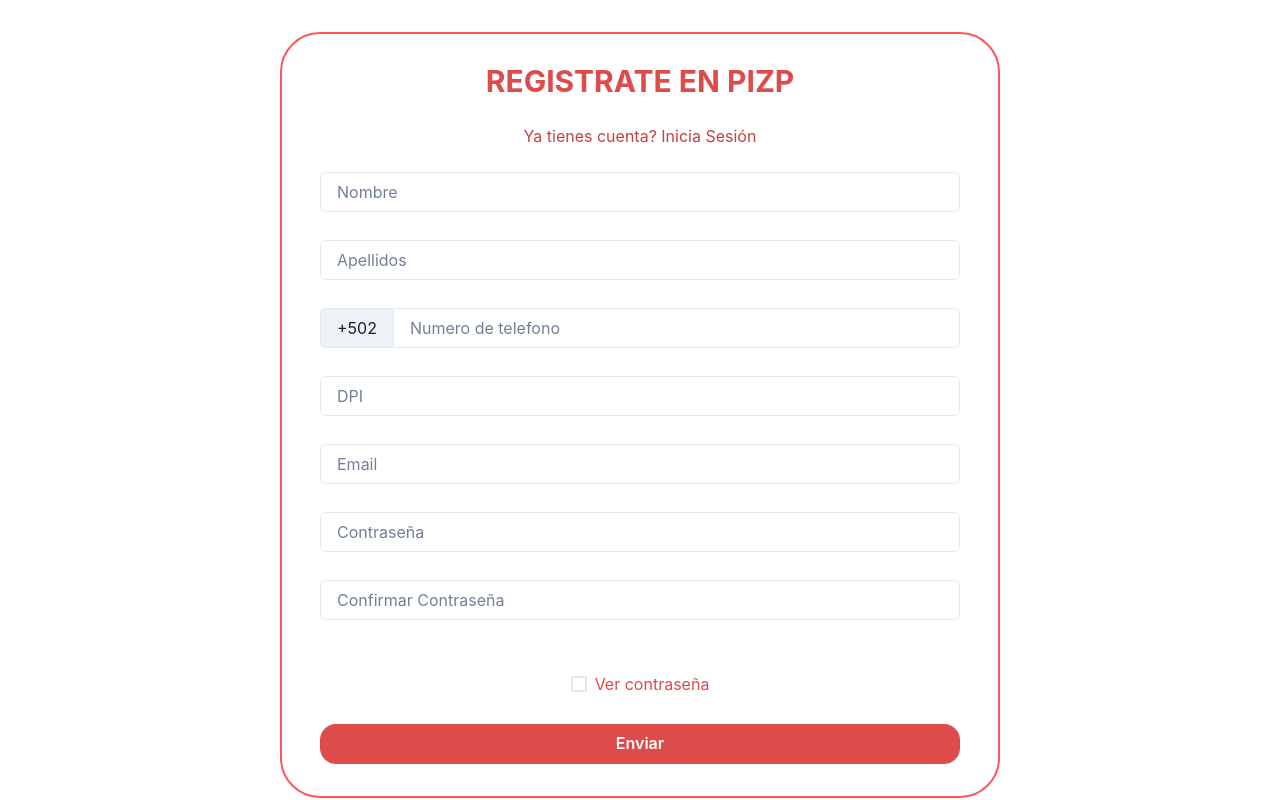
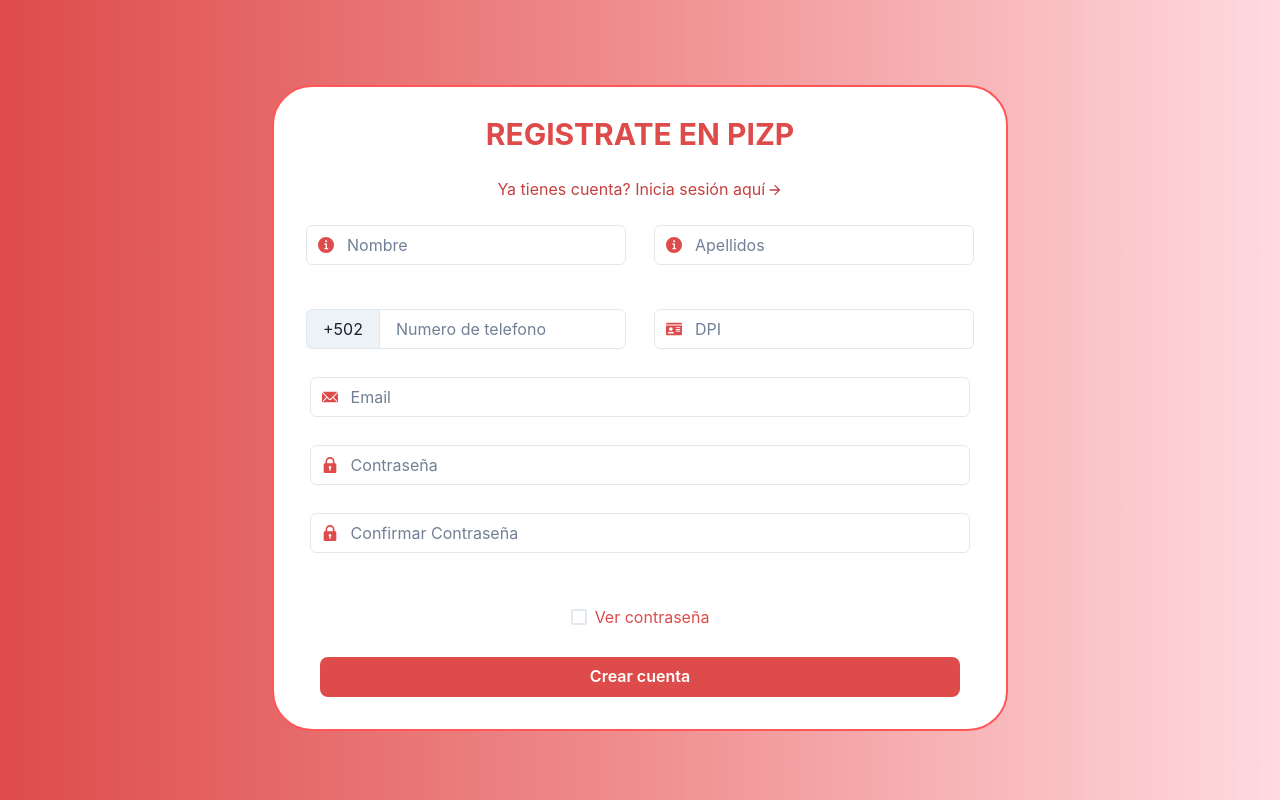
Before and after one commit to sgomez-2020088/PIZP_Front, a React (Vite) app: page /register in a window 1280 px wide. Built offline with nearby package versions, Linux system fonts and the light colour scheme.

Commit message:
Se modifica componente Register

```diff
--- a/src/components/Register/Register.jsx
+++ b/src/components/Register/Register.jsx
@@ -1,9 +1,10 @@
 import React, { useState } from 'react'
 import { useRegister } from '../../shared/hooks/useRegister';
-import { Box, Button, Checkbox, FormControl, FormErrorMessage, FormLabel, Icon, Input, InputGroup, InputLeftAddon, InputRightElement, Text } from '@chakra-ui/react';
-import { WarningIcon, WarningTwoIcon } from '@chakra-ui/icons';
+import { Box, Button, Checkbox, FormControl, FormErrorMessage, FormLabel, Icon, Input, InputGroup, InputLeftAddon, InputLeftElement, InputRightElement, Text } from '@chakra-ui/react';
+import { ArrowForwardIcon, EmailIcon, InfoIcon, LockIcon, UnlockIcon, WarningIcon, WarningTwoIcon } from '@chakra-ui/icons';
 import { Link } from 'react-router-dom';
 import { color, motion } from 'framer-motion';
+import { FaIdCard, FaPersonBooth } from 'react-icons/fa';
 
 
 const MotionBox = motion(Box)
@@ -95,9 +96,10 @@
 
     return (
     <>
-      <MotionBox display="flex" alignItems="center" justifyContent="center" flexDirection="column" marginTop="1rem" initial={{ opacity: 0, y: 50 }}  animate={{ opacity: 1, y: 0 }}  transition={{ duration: 0.6 }}  >
+    <Box  bg="linear-gradient(to right, rgba(222, 75, 75, 1), rgba(233, 94, 95, 0.7), rgba(255, 182, 193, 0.5))"backdropFilter="blur(10px)">
+        <MotionBox  display="flex" alignItems="center" justifyContent="center" flexDirection="column"   height='100vh' initial={{ opacity: 0, y: 50 }}  animate={{ opacity: 1, y: 0 }}  transition={{ duration: 0.6 }}  >
             <Box  display='flex' alignItems='center' justifyContent='center' flexDirection='column'  marginTop='1rem'>
-                <Box display='flex' alignItems='center' justifyContent='center' flexDirection='column' border="2px solid #ff5757" width='45rem' borderRadius='2.5rem ' >
+                    <Box  bg='white' display='flex' alignItems='center' justifyContent='center' flexDirection='column' border="2px solid #ff5757" width='46rem' borderRadius='2.5rem ' >
                         <form onSubmit={handleSubmit}>
 
                         <FormControl  display="flex" flexDirection="column" alignItems="center" justifyContent="center"width="100%"textAlign="left" maxWidth="500px">
@@ -105,42 +107,65 @@
                             <Box  marginTop='5%' marginBottom='4%'>
                                 <Text fontSize='3xl'  color='#DE4B4B' as='b'> REGISTRATE EN PIZP</Text>
                             </Box>
-                        <Text marginBottom='1.5rem' color='#c54040'>Ya tienes cuenta?<Link to='/login'> Inicia Sesión</Link></Text>
+                            <Text marginBottom='1.5rem' color='#c54040'>Ya tienes cuenta?<Link to='/login'> Inicia sesión aquí<ArrowForwardIcon mb='0.1rem' ml='0.1rem'/></Link></Text>
 
-                        <Input  placeHolder='Nombre' id='1'size='md' value={name}   width='40rem' onChange={handleChangeName} mb='3'
-                            _focus={{outline:'none', borderColor:  '#DE4B4B', boxShadow: '0 0 8px 2px rgba(222, 75, 75, 0.3)'}}
-                            _hover={{outline:'none', borderColor:  '#DE4B4B', boxShadow: '0 0 8px 2px rgba(222, 75, 75, 0.3)'}}/>
-                        <span style={{color:'#DE4B4B', marginBottom:'1rem'}} > {validationErrors.name && <WarningTwoIcon style={{ marginRight: '6px' }} />}{validationErrors.name}</span>
+                            <Box display='flex' flexDirection='row'  gap='0.5rem' alignItems='flex-start'>
+                                <Box display="flex" flexDirection="column" alignItems="flex-start">
+                                    <InputGroup>
+                                        <InputLeftElement><InfoIcon color='#DE4B4B'/></InputLeftElement>
+                                        <Input placeHolder='Nombre' size='md' value={name} width='20rem' onChange={handleChangeName} mb='3' mr='5'
+                                        _focus={{outline: 'none',borderColor: '#DE4B4B',boxShadow: '0 0 8px 2px rgba(222, 75, 75, 0.3)'}}
+                                        _hover={{outline: 'none',borderColor: '#DE4B4B',boxShadow: '0 0 8px 2px rgba(222, 75, 75, 0.3)'}}/>
+                                    </InputGroup>
+                                    <span style={{ color: '#DE4B4B', marginTop: '0.5rem', marginLeft:'1rem', marginBottom:'0.5rem' }}>{validationErrors.name && <WarningTwoIcon style={{ marginRight: '6px', marginBottom:'0.1rem' }} />}{validationErrors.name}</span>
+                                </Box>
+
+                                <Box display="flex" flexDirection="column" alignItems="flex-start">
+                                    <InputGroup>
+                                        <InputLeftElement><InfoIcon color='#DE4B4B'/></InputLeftElement>
+                                        <Input placeHolder='Apellidos' size='md' value={surname} width='20rem' onChange={handleChangeSurname} mb='3'
+                                        _focus={{outline: 'none',borderColor: '#DE4B4B',boxShadow: '0 0 8px 2px rgba(222, 75, 75, 0.3)',}}
+                                        _hover={{outline: 'none',borderColor: '#DE4B4B',boxShadow: '0 0 8px 2px rgba(222, 75, 75, 0.3)'}}
+                                        />
+                                    </InputGroup>
+                                    <span style={{ color: '#DE4B4B', marginTop: '0.5rem',marginBottom:'0.5rem'}}>{validationErrors.surname && <WarningTwoIcon style={{ marginRight: '6px', marginBottom:'0.1rem'}} />}{validationErrors.surname}</span>
+                                </Box>
+                            </Box>
 
 
-                        <Input  placeHolder='Apellidos' size='md' value={surname} width='40rem'onChange={handleChangeSurname}mb='3'
-                            _focus={{outline:'none', borderColor:  '#DE4B4B', boxShadow: '0 0 8px 2px rgba(222, 75, 75, 0.3)'}}
-                            _hover={{outline:'none', borderColor:  '#DE4B4B', boxShadow: '0 0 8px 2px rgba(222, 75, 75, 0.3)'}}/>
-                        <span style={{color:'#DE4B4B', marginBottom:'1rem'}} > {validationErrors.surname && <WarningTwoIcon style={{ marginRight: '6px' }} />}{validationErrors.surname}</span>
-
-
-                        <InputGroup  width='40rem'>
+                            <Box display='flex' flexDirection='row' marginTop='1rem' gap='0.5rem' alignItems='flex-start'>
+                                <Box display="flex" flexDirection="column" alignItems="flex-start">
+                                    <InputGroup  width='20rem' mr='5'>
                                         <InputLeftAddon>+502</InputLeftAddon>
                                         <Input  placeHolder='Numero de telefono' size='md' value={phone}  onChange={handleChangePhone}mb='3'
                                         _focus={{outline:'none', borderColor:  '#DE4B4B', boxShadow: '0 0 8px 2px rgba(222, 75, 75, 0.3)'}}
                                         _hover={{outline:'none', borderColor:  '#DE4B4B', boxShadow: '0 0 8px 2px rgba(222, 75, 75, 0.3)'}}/>
                                     </InputGroup>
-                        <span style={{color:'#DE4B4B', marginBottom:'1rem'}} > {validationErrors.phone && <WarningTwoIcon style={{ marginRight: '6px' }} />}{validationErrors.phone}</span>
+                                    <span style={{color:'#DE4B4B', marginBottom:'1rem', marginLeft:'1rem'}} > {validationErrors.phone && <WarningTwoIcon style={{ marginRight: '6px' }} />}{validationErrors.phone}</span>
+                                </Box>
 
-
-                        <Input placeHolder='DPI' size='md' value={DPI} width='40rem' onChange={handleChangeDPI}mb='3'
+                                <Box display="flex" flexDirection="column" alignItems="flex-start">
+                                    <InputGroup>
+                                    <InputLeftElement><FaIdCard color='#DE4B4B'/></InputLeftElement>
+                                        <Input placeHolder='DPI' size='md' value={DPI} width='20rem' onChange={handleChangeDPI}mb='3'
                                             _focus={{outline:'none', borderColor:  '#DE4B4B', boxShadow: '0 0 8px 2px rgba(222, 75, 75, 0.3)'}}
                                             _hover={{outline:'none', borderColor:  '#DE4B4B', boxShadow: '0 0 8px 2px rgba(222, 75, 75, 0.3)'}}/>
                                         <span style={{color:'#DE4B4B', marginBottom:'1rem'}} > {validationErrors.DPI && <WarningTwoIcon style={{ marginRight: '6px' }} />}{validationErrors.DPI}</span>
+                                    </InputGroup>
+                                </Box>
+                            </Box>
 
-
-                        <Input  placeHolder='Email' size='md' value={email}  width='40rem' onChange={handleChangeEmail}mb='3'
+                            <InputGroup width='41.3rem'>
+                            <InputLeftElement> <EmailIcon color='#DE4B4B'/></InputLeftElement>
+                                <Input  placeHolder='Email' size='md' value={email}  onChange={handleChangeEmail}mb='3'
                                     _focus={{outline:'none', borderColor:  '#DE4B4B', boxShadow: '0 0 8px 2px rgba(222, 75, 75, 0.3)'}}
                                     _hover={{outline:'none', borderColor:  '#DE4B4B', boxShadow: '0 0 8px 2px rgba(222, 75, 75, 0.3)'}}/>
+                            </InputGroup>
                             <span style={{color:'#DE4B4B', marginBottom:'1rem'}} > {validationErrors.email && <WarningTwoIcon style={{ marginRight: '6px' }} />}{validationErrors.email}</span>
 
 
-                        <InputGroup width='40rem'>
+                            <InputGroup width='41.3rem'>
+                                <InputLeftElement>{show?(<UnlockIcon color='#DE4B4B'/>):(<LockIcon color='#DE4B4B'/>)}</InputLeftElement>
                                 <Input placeHolder='Contraseña' type={show?'text':'password'} size='md'  width='130%'  value={password} onChange={handleChangePassword}mb='3'
                                 _focus={{outline:'none', borderColor:  '#DE4B4B', boxShadow: '0 0 8px 2px rgba(222, 75, 75, 0.3)'}}
                                 _hover={{outline:'none', borderColor:  '#DE4B4B', boxShadow: '0 0 8px 2px rgba(222, 75, 75, 0.3)'}}/>
@@ -148,7 +173,8 @@
                             <span style={{color:'#DE4B4B', marginBottom:'1rem'}} > {validationErrors.password && <WarningTwoIcon style={{ marginRight: '6px' }} />}{validationErrors.password}</span>
 
 
-                        <InputGroup width='40rem'>
+                            <InputGroup width='41.3rem'>
+                            <InputLeftElement>{show?(<UnlockIcon color='#DE4B4B'/>):(<LockIcon color='#DE4B4B'/>)}</InputLeftElement>
                                 <Input  placeHolder='Confirmar Contraseña' type={show?'text':'password'} size='md'  value={confirmPassword} onChange={handleChangeConfirmPassword} mb='3'
                                 _focus={{outline:'none', borderColor:  '#DE4B4B', boxShadow: '0 0 8px 2px rgba(222, 75, 75, 0.3)'}}
                                 _hover={{outline:'none', borderColor:  '#DE4B4B', boxShadow: '0 0 8px 2px rgba(222, 75, 75, 0.3)'}}/>
@@ -156,12 +182,13 @@
                             <span style={{color:'#DE4B4B', marginBottom:'1rem'}} > {validationErrors.confirmPassword && <WarningTwoIcon style={{ marginRight: '6px' }} />}{validationErrors.confirmPassword}</span>
                             <br/>
                             <Checkbox  colorScheme='red' color='#DE4B4B' onChange={handleClick} mb='3' paddingBottom='1rem'>Ver contraseña</Checkbox>
-                        <Button disabled={!disabled} isLoading={loading?true:false}width='40rem' bg='#DE4B4B'  marginBottom='2rem' color='white' _hover={{bg:'#ee5757'}} borderRadius='1rem' _active={{bg:'#c54040'}}type='submit'>Enviar</Button>
+                            <Button disabled={!disabled} isLoading={loading?true:false}width='40rem' bg='#DE4B4B'  marginBottom='2rem' color='white' _hover={{bg:'#ee5757'}} borderRadius='0.5rem' _active={{bg:'#c54040'}}type='submit'>Crear cuenta</Button>
                         </FormControl>
                         </form>
                     </Box>
                 </Box>
         </MotionBox>
+      </Box>
     </>
   );
 };
```
Lines whose indentation alone changed are shown as unchanged.
